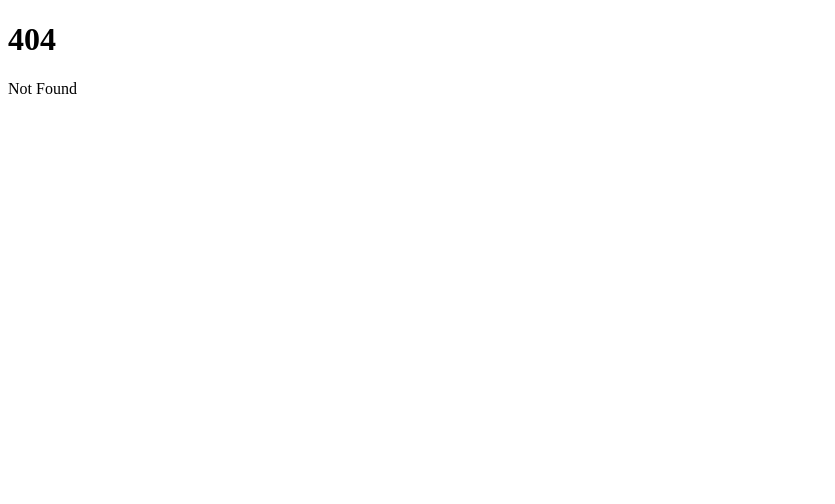
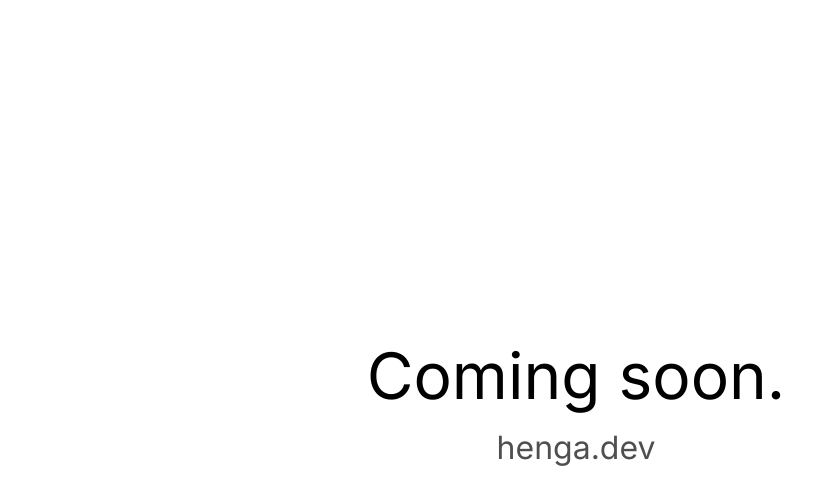
Before and after one commit to GaryHY/portfolio, a SvelteKit app: page /soon in a window 1280 px wide. Before the commit this address had no page. Shown: the top 504 px of the page, without its empty margins (0-835 px from the left). Built offline with nearby package versions, Linux system fonts and the light colour scheme.

Commit message:
feat: add simple hooks.server to redirect to soon page

```diff
--- /dev/null
+++ b/src/hooks.server.ts
@@ -0,0 +1,8 @@
+import { redirect, type Handle } from '@sveltejs/kit';
+
+export const handle: Handle = async ({ event, resolve }) => {
+    if (event.url.pathname === '/soon') {
+        return resolve(event);
+    }
+    throw redirect(307, '/soon');
+};
--- /dev/null
+++ b/src/routes/soon/+page.svelte
@@ -0,0 +1,23 @@
+<script>
+    import "$lib/styles/style.css";
+</script>
+
+<div class="container center">
+    <p class="text capitalize">coming soon.</p>
+    <p class="name">henga.dev</p>
+</div>
+
+<style>
+    .container {
+        display: grid;
+        place-content: center;
+        height: 100vh;
+    }
+    .text {
+        font-size: 4rem;
+        color: black;
+    }
+    .name {
+        font-size: 2rem;
+    }
+</style>
```
